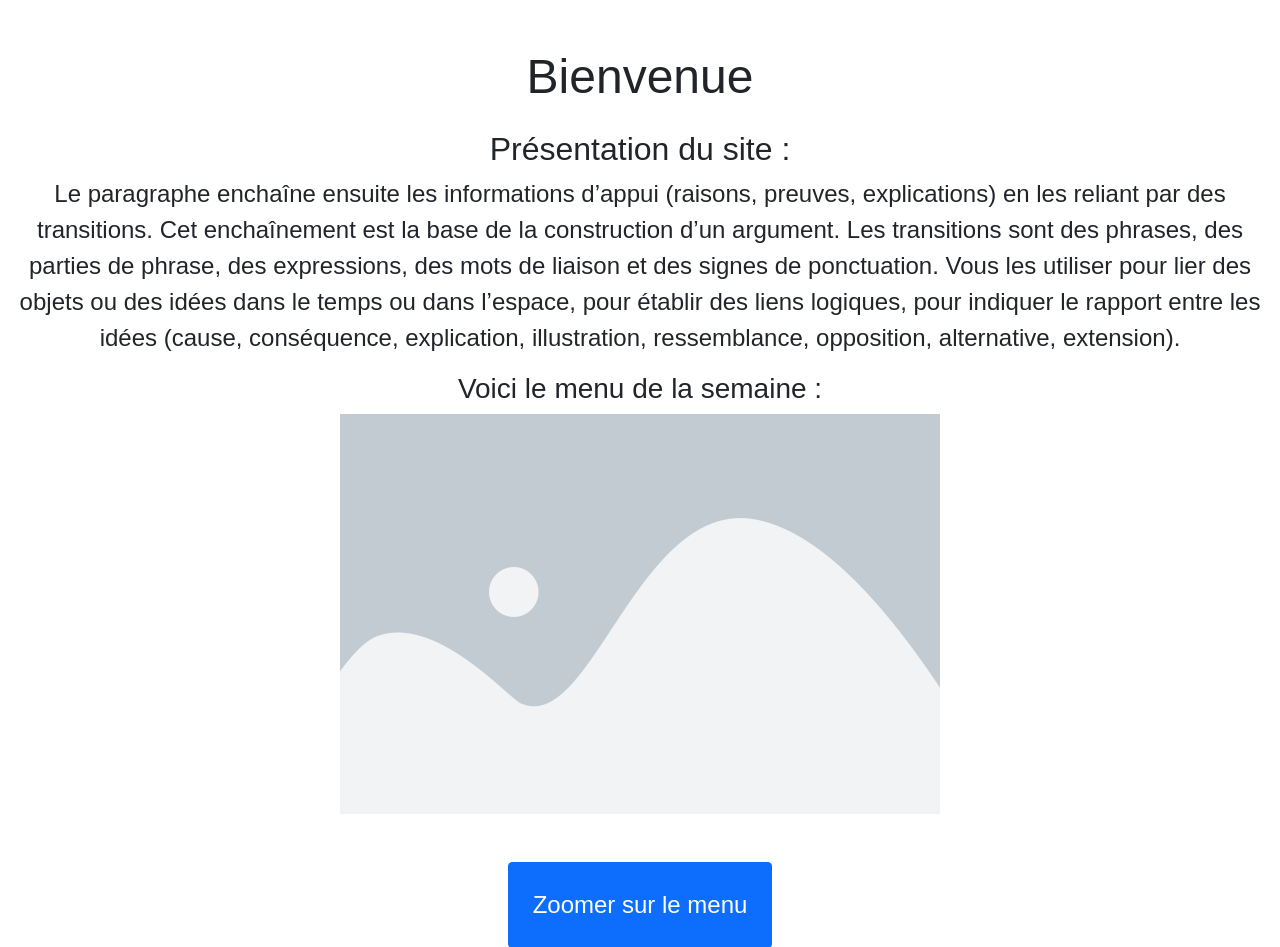
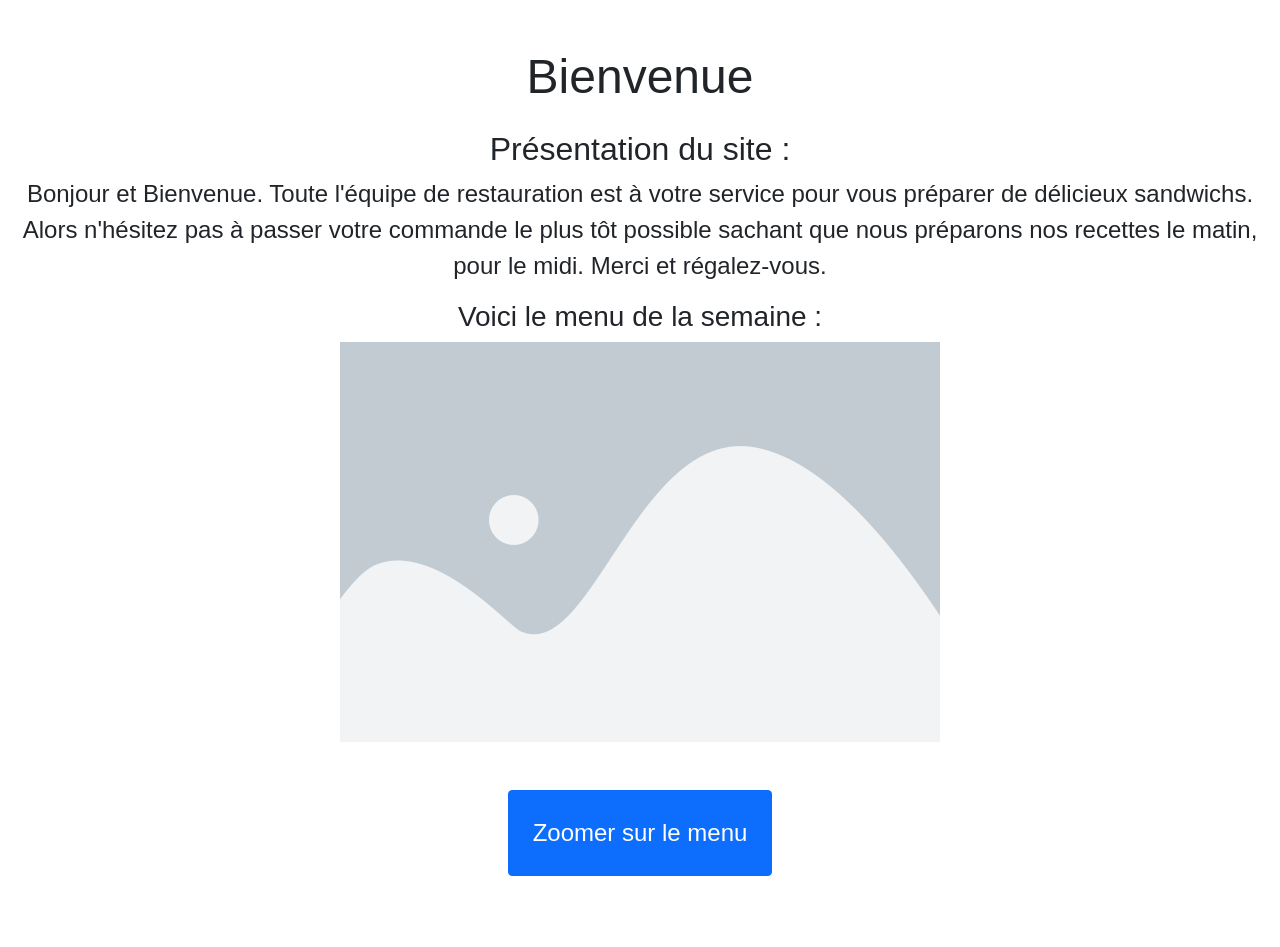
Before and after one commit to icecold120000/ReservationSandwich, a Symfony app: template templates/homepage/index.html.twig in a window 1280 px wide. Shown: the part 106-1053 px from the top of the page. Run offline with Twig, Linux system fonts and the light colour scheme; the template is opened without the code that fills it, so the values that code supplies are empty; some libraries are stand-ins or nearby versions; some web fonts are replaced.

Commit message:
12/07/2022
présentation page d'accueil

```diff
--- a/templates/homepage/index.html.twig
+++ b/templates/homepage/index.html.twig
@@ -6,12 +6,11 @@
         <h1>Bienvenue</h1>
         <h2>Présentation du site :</h2>
         <p>
-            Le paragraphe enchaîne ensuite les informations d’appui (raisons, preuves, explications) en les reliant par
-            des transitions. Cet enchaînement est la base de la construction d’un argument.
-            Les transitions sont des phrases, des parties de phrase, des expressions, des mots de liaison et des signes
-            de ponctuation. Vous les utiliser pour lier des objets ou des idées dans le temps ou dans l’espace, pour
-            établir des liens logiques, pour indiquer le rapport entre les idées (cause, conséquence, explication,
-            illustration, ressemblance, opposition, alternative, extension).
+            Bonjour et Bienvenue.
+            Toute l'équipe de restauration est à votre service pour vous préparer de délicieux sandwichs.
+            Alors n'hésitez pas à passer votre commande le plus tôt possible sachant que nous préparons nos recettes le
+            matin, pour le midi.
+            Merci et régalez-vous.
         </p>
         <div>
             <h3>Voici le menu de la semaine : </h3>
```
